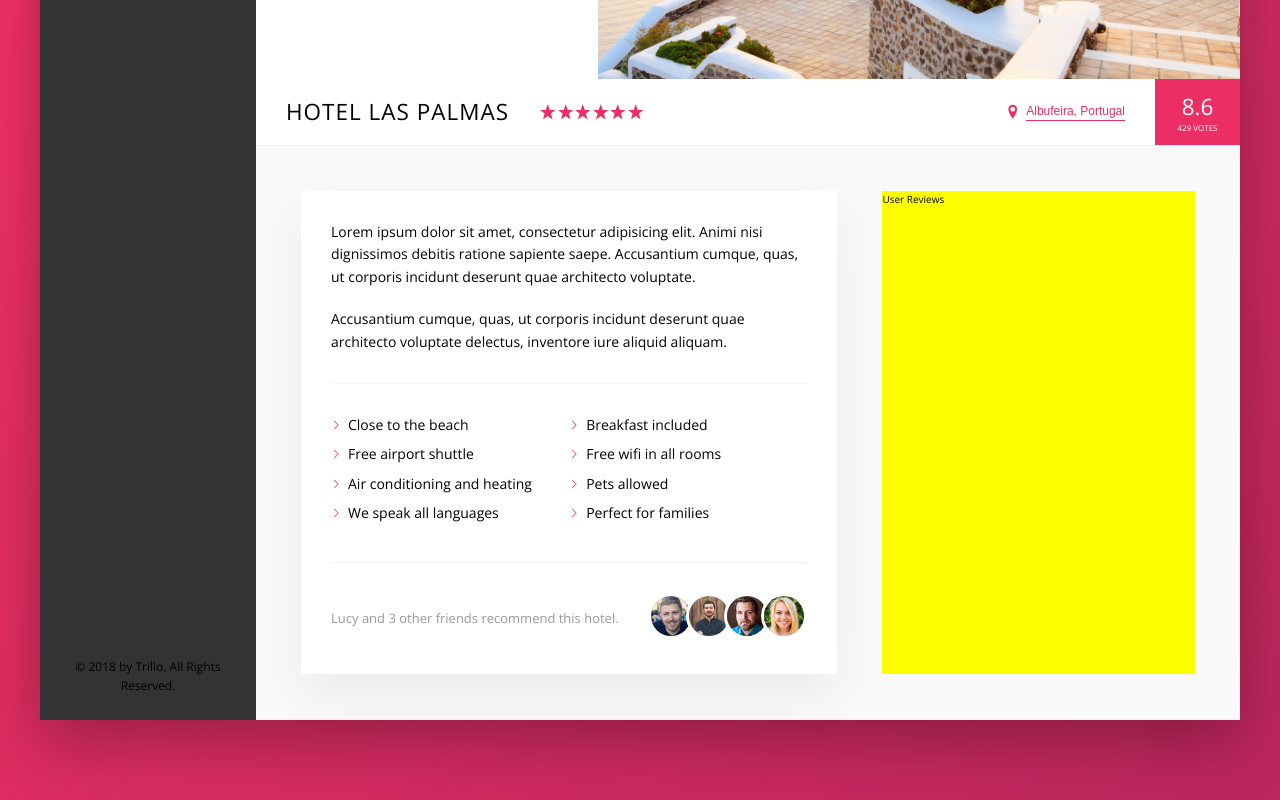
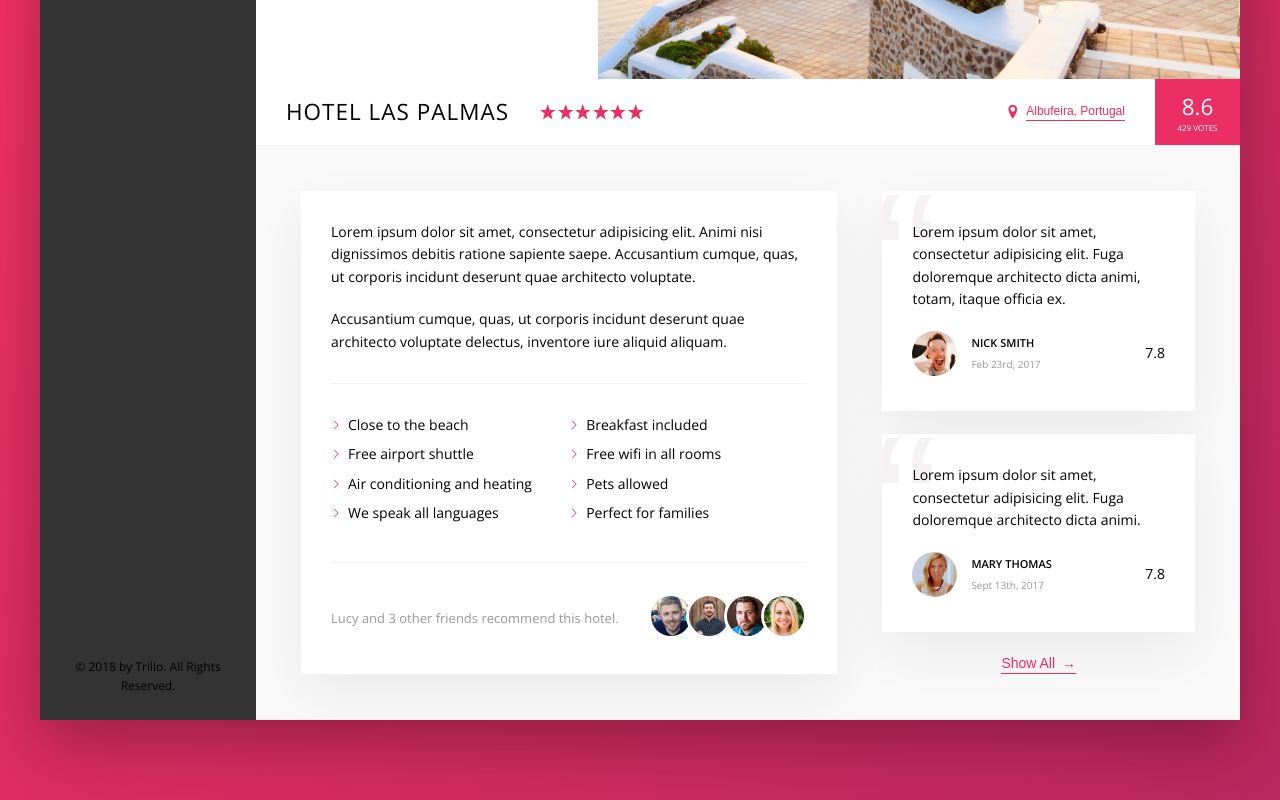
Before and after one commit to juzdepom/advanced-css-sass, a website: page Trillo/index.html in a window 1280 px wide. Shown: the part 456-1256 px from the top of the page. Drawn offline with nearby package versions, Linux system fonts and the light colour scheme.

Commit message:
✅ 84 - User Reviews Section

```diff
--- a/Trillo/index.html
+++ b/Trillo/index.html
@@ -159,7 +159,42 @@
                             </div>
                         </div>
                         <div class="user-reviews">
-                            User Reviews
+                            <figure class="review">
+                                <blockquote class="review__text">
+                                        Lorem ipsum dolor sit amet, consectetur adipisicing elit. Fuga doloremque architecto dicta animi, totam, itaque officia ex.
+                                </blockquote>
+                                <figcaption class="review__user">
+                                    <img src="img/user-1.jpg" alt="User 1" class="review__photo">
+                                    <div class="review__user-box">
+                                        <p class="review__user-name">
+                                            Nick Smith
+                                        </p>
+                                        <p class="review__user-date">
+                                            Feb 23rd, 2017
+                                        </p>
+                                    </div>
+                                    <div class="review-rating">7.8</div>
+                                </figcaption>
+                            </figure>
+
+                            <figure class="review">
+                                <blockquote class="review__text">
+                                        Lorem ipsum dolor sit amet, consectetur adipisicing elit. Fuga doloremque architecto dicta animi.
+                                </blockquote>
+                                <figcaption class="review__user">
+                                    <img src="img/user-2.jpg" alt="User 2" class="review__photo">
+                                    <div class="review__user-box">
+                                        <p class="review__user-name">
+                                            Mary Thomas
+                                        </p>
+                                        <p class="review__user-date">
+                                            Sept 13th, 2017
+                                        </p>
+                                    </div>
+                                    <div class="review-rating">7.8</div>
+                                </figcaption>
+                            </figure>
+                            <button class="btn-inline">Show All <span>&rarr;</span></button>
                         </div>
                     </div>
                 </main>
--- a/Trillo/sass/_components.scss
+++ b/Trillo/sass/_components.scss
@@ -265,10 +265,18 @@
     cursor: pointer;
     transition: all .2s;
 
+    & span {
+        margin-left: 3px;
+        transition: margin-left .2s;
+    }
+
     &:hover {
         color: var(--color-grey-dark-1);
         animation: pulsate 1s infinite;
 
+        span {
+            margin-left: 8px
+        }
     }
 
     &:focus {
@@ -367,3 +375,67 @@
         }
     }
 }
+
+//////////////////////////
+// REVIEWS
+
+.review {
+    background-color: white;
+    box-shadow: var(--shadow-light);
+    padding: 3rem;
+    padding-bottom: 3.5rem;
+    position: relative;
+    overflow: hidden;
+
+    &__text {
+        margin-bottom: 2rem;
+        z-index: 10;
+        position: relative;
+    }
+
+    &__user {
+        display: flex;
+        align-items: center;
+    }
+
+    &__photo {
+        height: 4.5rem;
+        width: 4.5rem;
+        border-radius: 50%;
+        margin-right: 1.4rem;
+    }
+
+    &__user-box {
+        margin-right: auto;
+    }
+
+    &__user-name {
+        font-size: 1.1rem;
+        font-weight: 600;
+        text-transform: uppercase;
+        margin-bottom: .4rem;
+    }
+
+    &__user-date {
+        font-size: 1rem;
+        color: var(--color-grey-dark-3);
+    }
+
+    &__rating {
+        color: var(--color-primary);
+        font-size: 2.2rem;
+        font-weight: 300;
+    }
+
+    &::before {
+        content: "\201C";
+        position: absolute;
+        top: -2.75rem;
+        left: -1rem;
+        line-height: 1;
+        font-size: 20rem;
+        color: var(--color-grey-light-2);
+        font-family: sans-serif;
+        z-index: 1;
+    }
+}
--- a/Trillo/sass/_layout.scss
+++ b/Trillo/sass/_layout.scss
@@ -38,6 +38,7 @@
 }
 
 .detail {
+    font-size: 1.4rem;
     display: flex;
     padding: 4.5rem;
 
@@ -46,7 +47,6 @@
 }
 
 .description {
-    font-size: 1.4rem;
     background-color: #fff;
     box-shadow: var(--shadow-light);
     padding: 3rem;
@@ -55,6 +55,10 @@
 }
 
 .user-reviews {
-    background-color: yellow;
     flex: 1;
+
+    display: flex;
+    flex-direction: column;
+    justify-content: space-between;
+    align-items: center;
 }
```
Also changed, not shown: Trillo/README.md, Trillo/css/style.css, Trillo/screenshots/session4/lecture84.png (added).
